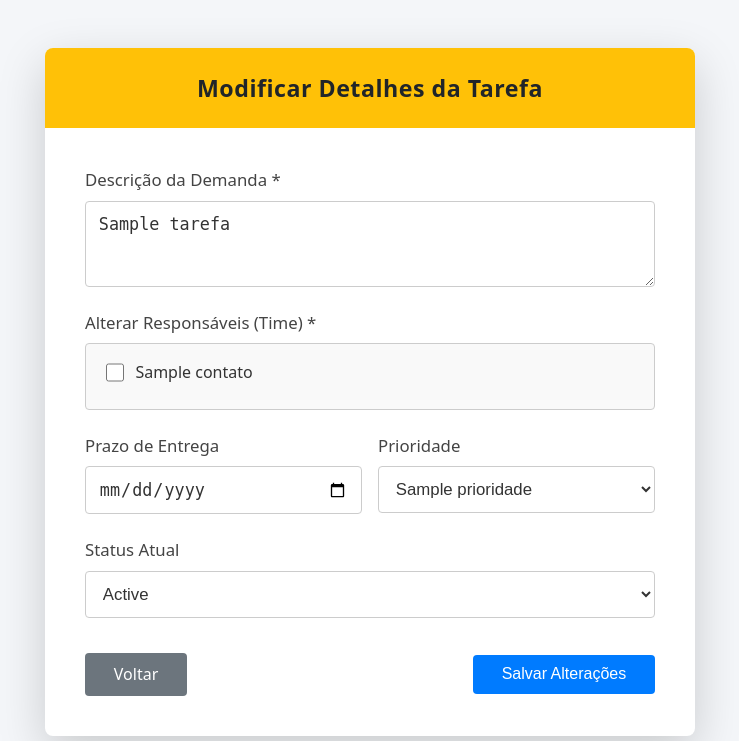
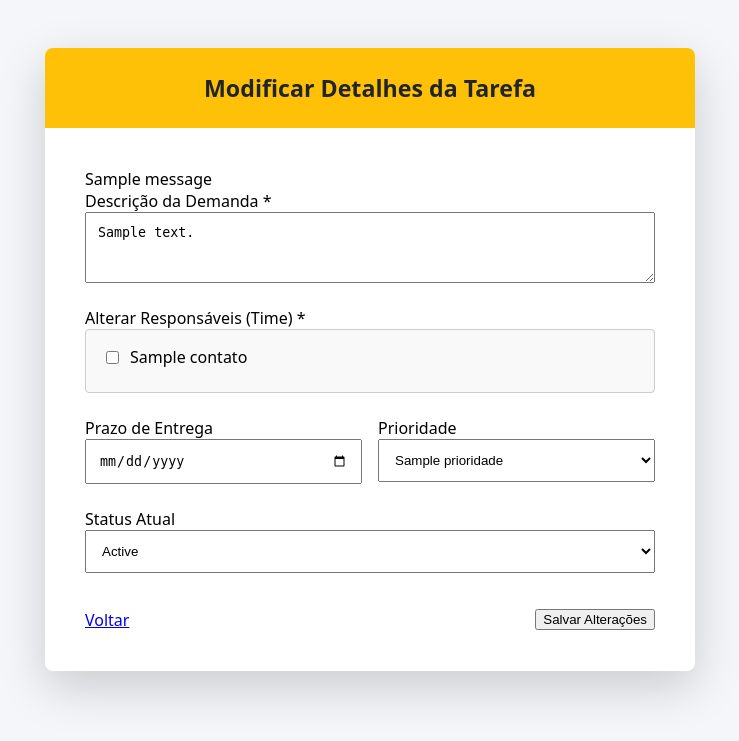
Before and after one commit to abnerdev-07/Atividade-007-Jucimar, a Flask app: template gerenciador_de_tarefas/templates/tarefas/editar_tarefa.html in a window 1280 px wide. Shown: the part 59-800 px from the top of the page, without its empty margins (270-1009 px from the left). Run offline with Flask 3, Linux system fonts and the light colour scheme; the template is opened without the code that fills it: most values are stand-ins (such as "Sample title", 1, 10 or a date in 2020); one stand-in notice (Sample message) is shown.

Commit message:
Update editar_tarefa.html

```diff
--- a/gerenciador_de_tarefas/templates/tarefas/editar_tarefa.html
+++ b/gerenciador_de_tarefas/templates/tarefas/editar_tarefa.html
@@ -3,76 +3,86 @@
 {% block content %}
 <div class="row justify-content-center" style="display: flex; justify-content: center; margin-top: 3rem;">
     <div style="width: 100%; max-width: 650px;">
-
-        <div class="card" style="background-color: #ffffff; border-radius: 4px; box-shadow: 0 12px 28px rgba(0, 0, 0, 0.35); border: none; overflow: hidden;">
+        <div class="card" style="background-color: #ffffff; border-radius: 4px; box-shadow: 0 12px 28px rgba(0, 0, 0, 0.15); border: none; overflow: hidden;">
 
             <div style="background-color: #ffc107; color: #212529; text-align: center; padding: 1.5rem 1rem;">
-                <h3 style="margin: 0; font-size: 1.45rem; font-weight: 600; letter-spacing: 0.5px;">Modificar Detalhes da Tarefa</h3>
+                <h3 style="margin: 0; font-size: 1.45rem;">Modificar Detalhes da Tarefa</h3>
             </div>
 
             <div style="padding: 2.5rem;">
-                <form action="{{ url_for('tarefas.editar_tarefa', tarefa_id=tarefa[0]) }}" method="POST">
+
+                {% with mensagens = get_flashed_messages(with_categories=true) %}
+                    {% for categoria, mensagem in mensagens %}
+                        <div class="alert alert-{{ categoria }}" role="alert">
+                            {{ mensagem }}
+                        </div>
+                    {% endfor %}
+                {% endwith %}
+
+                <form action="{{ url_for('tarefas.editar_tarefa', tarefa_id=tarefa['id']) }}" method="POST">
 
                     <div style="margin-bottom: 1.5rem;">
-                        <label for="descricao" style="display: inline-block; margin-bottom: 0.6rem; color: #444444; font-size: 1.05rem; font-weight: 500;">Descrição da Demanda *</label>
-                        <textarea id="descricao" name="descricao" required rows="3" style="display: block; width: 100%; padding: 0.75rem 0.8rem; font-size: 1.05rem; color: #333333; background-color: #fff; border: 1px solid #cccccc; border-radius: 4px; box-sizing: border-box; resize: vertical;">{{ tarefa[1] }}</textarea>
+                        <label for="descricao">Descrição da Demanda *</label>
+                        <textarea id="descricao" name="descricao" required rows="3" style="display: block; width: 100%; padding: 0.75rem; box-sizing: border-box;">{{ tarefa['descricao'] }}</textarea>
                     </div>
 
                     <div style="margin-bottom: 1.5rem;">
-                        <label style="display: inline-block; margin-bottom: 0.6rem; color: #444444; font-size: 1.05rem; font-weight: 500;">Alterar Responsáveis (Time) *</label>
+                        <label>Alterar Responsáveis (Time) *</label>
                         <div style="border: 1px solid #cccccc; border-radius: 4px; padding: 1rem; max-height: 150px; overflow-y: auto; background-color: #f9f9f9;">
                             {% for contato in contatos %}
-                            <div style="display: flex; align-items: center; margin-bottom: 0.5rem; gap: 0.5rem;">
-
-                                <input type="checkbox" id="contato_{{ contato[0] }}" name="contatos_ids" value="{{ contato[0] }}"
-                                       {% if contato[0] in tarefa_contat_ids %}checked{% endif %}
-                                       style="width: 1.15rem; height: 1.15rem; cursor: pointer;">
-                                <label for="contato_{{ contato[0] }}" style="font-size: 1rem; color: #333333; cursor: pointer;">{{ contato[1] }}</label>
-                            </div>
+                                <div style="display: flex; align-items: center; margin-bottom: 0.5rem; gap: 0.5rem;">
+                                    <input
+                                        type="checkbox"
+                                        id="contato_{{ contato['id'] }}"
+                                        name="contatos_ids"
+                                        value="{{ contato['id'] }}"
+                                        {% if contato['id'] in tarefa_contat_ids %}checked{% endif %}
+                                    >
+                                    <label for="contato_{{ contato['id'] }}">{{ contato['nome'] }}</label>
+                                </div>
+                            {% else %}
+                                <p>Nenhum colaborador cadastrado.</p>
                             {% endfor %}
                         </div>
                     </div>
 
                     <div style="display: flex; gap: 1rem; margin-bottom: 1.5rem;">
+                        <div style="flex: 1;">
+                            <label for="prazo">Prazo de Entrega</label>
+                            <input type="date" id="prazo" name="prazo" value="{{ tarefa['prazo'] or '' }}" style="display: block; width: 100%; padding: 0.75rem; box-sizing: border-box;">
+                        </div>
 
                         <div style="flex: 1;">
-                            <label for="prazo" style="display: inline-block; margin-bottom: 0.6rem; color: #444444; font-size: 1.05rem; font-weight: 500;">Prazo de Entrega</label>
-                            <input type="date" id="prazo" name="prazo" value="{{ tarefa[2] }}" style="display: block; width: 100%; padding: 0.75rem 0.8rem; font-size: 1.05rem; color: #333333; background-color: #fff; border: 1px solid #cccccc; border-radius: 4px; box-sizing: border-box;">
-                        </div>
-
-
-                        <div style="flex: 1;">
-                            <label for="prioridade" style="display: inline-block; margin-bottom: 0.6rem; color: #444444; font-size: 1.05rem; font-weight: 500;">Prioridade</label>
-                            <select id="prioridade" name="prioridade" style="display: block; width: 100%; padding: 0.75rem 0.8rem; font-size: 1.05rem; color: #333333; background-color: #fff; border: 1px solid #cccccc; border-radius: 4px; box-sizing: border-box; height: 47px;">
+                            <label for="prioridade">Prioridade</label>
+                            <select id="prioridade" name="prioridade" style="display: block; width: 100%; padding: 0.75rem; box-sizing: border-box;">
                                 {% for p in prioridades %}
-                                <option value="{{ p }}" {% if p == tarefa[3] %}selected{% endif %}>{{ p | capitalize }}</option>
+                                    <option value="{{ p }}" {% if p == tarefa['prioridade'] %}selected{% endif %}>
+                                        {{ p | capitalize }}
+                                    </option>
                                 {% endfor %}
                             </select>
                         </div>
                     </div>
 
                     <div style="margin-bottom: 2.2rem;">
-                        <label for="status" style="display: inline-block; margin-bottom: 0.6rem; color: #444444; font-size: 1.05rem; font-weight: 500;">Status Atual</label>
-                        <select id="status" name="status" style="display: block; width: 100%; padding: 0.75rem 0.8rem; font-size: 1.05rem; color: #333333; background-color: #fff; border: 1px solid #cccccc; border-radius: 4px; box-sizing: border-box; height: 47px;">
+                        <label for="status">Status Atual</label>
+                        <select id="status" name="status" style="display: block; width: 100%; padding: 0.75rem; box-sizing: border-box;">
                             {% for s in status_opcoes %}
-                            <option value="{{ s }}" {% if s == tarefa[4] %}selected{% endif %}>{{ s | capitalize }}</option>
+                                <option value="{{ s }}" {% if s == tarefa['status'] %}selected{% endif %}>
+                                    {{ s | capitalize }}
+                                </option>
                             {% endfor %}
                         </select>
                     </div>
 
+                    <div style="display: flex; justify-content: space-between; align-items: center;">
+                        <a href="{{ url_for('tarefas.listar') }}">Voltar</a>
+                        <button type="submit">Salvar Alterações</button>
+                    </div>
 
-                    <div style="display: flex; justify-content: space-between; align-items: center; width: 100%;">
-                        <a href="{{ url_for('tarefas.listar') }}" style="display: inline-flex; align-items: center; justify-content: center; background-color: #6c757d; color: #ffffff; text-decoration: none; padding: 0.65rem 1.8rem; font-size: 1rem; font-weight: 500; border-radius: 4px;">
-                            Voltar
-                        </a>
-                        <button type="submit" style="display: inline-flex; align-items: center; justify-content: center; background-color: #007bff; color: #ffffff; padding: 0.65rem 1.8rem; font-size: 1rem; font-weight: 500; border-radius: 4px; border: none; cursor: pointer;">
-                            Salvar Alterações
-                        </button>
-                    </div>
                 </form>
             </div>
         </div>
-
     </div>
 </div>
 {% endblock %}
```
